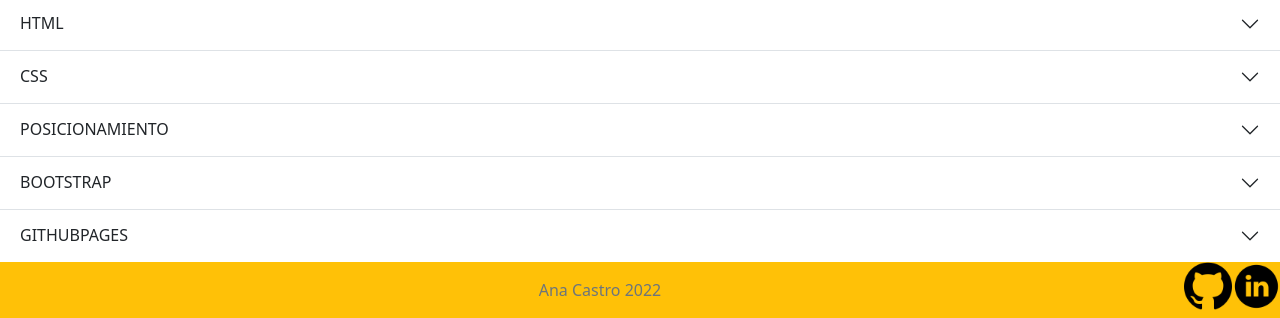
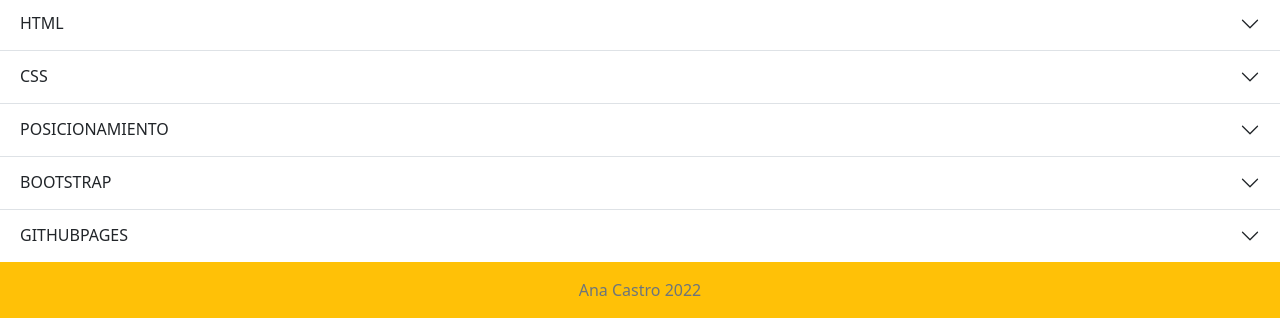
Before and after one commit to Ralarco/anacastroc.github.io, a plain HTML site: page index.html in a window 1280 px wide. Shown: the part 1018-1336 px from the top of the page. Drawn offline with nearby package versions, Linux system fonts and the light colour scheme.

```diff
--- a/index.html
+++ b/index.html
@@ -152,8 +152,6 @@
 </section>
 <footer>
   <div class="my-0 pb-0 bg-warning text-center footer">
-    <a href="https://linkedin.com/in/ana-maría-castro-campos-8bb713179"><img src="img/logolinkedn.png" alt="linkedin"></a>
-    <a href="https://github.com/AnaCastroC"><img src="img/logogithub.png" alt="github"></a>
     <p class="text-muted">Ana Castro 2022</p>
   </div>
 </footer>
```
